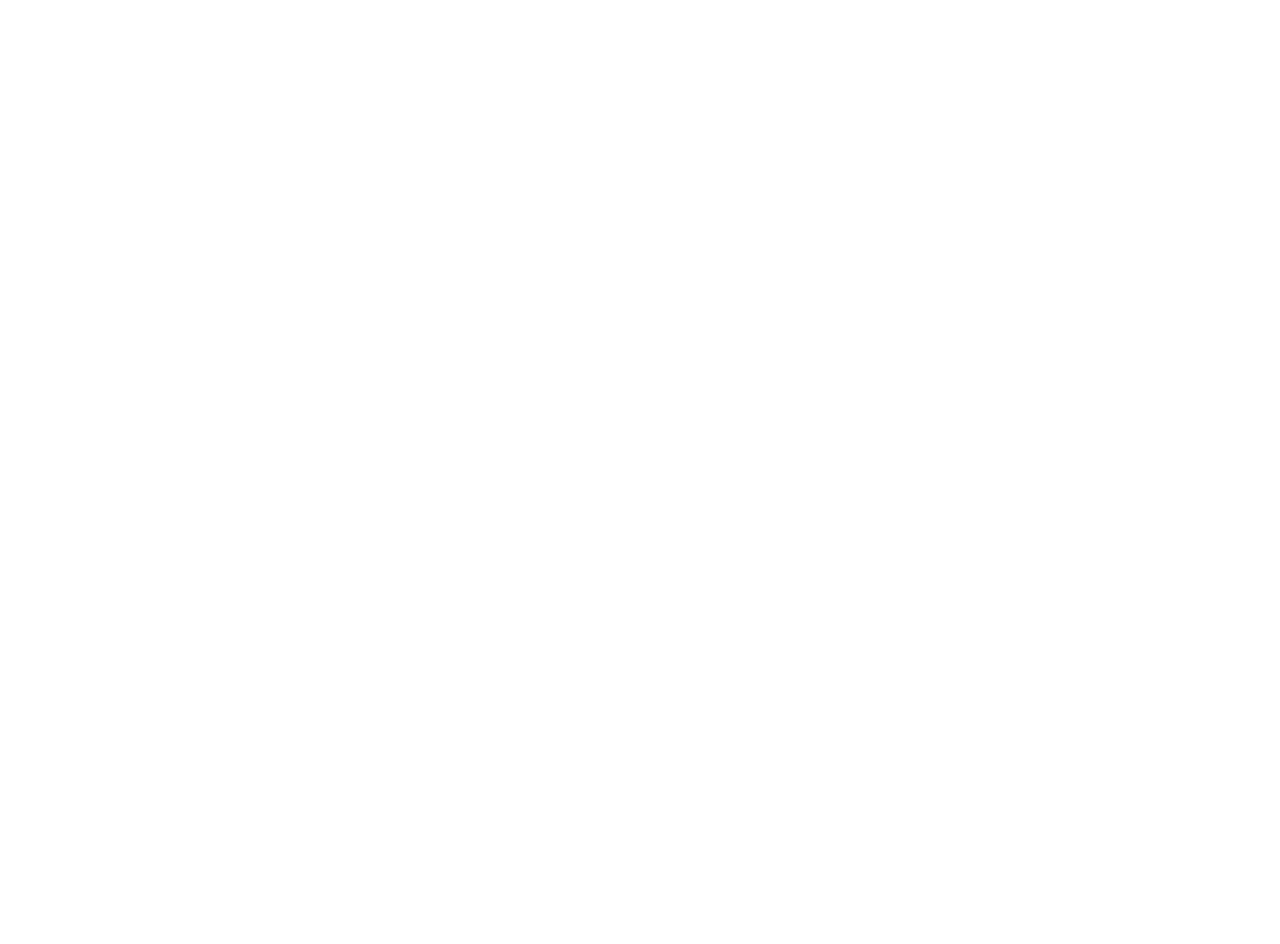
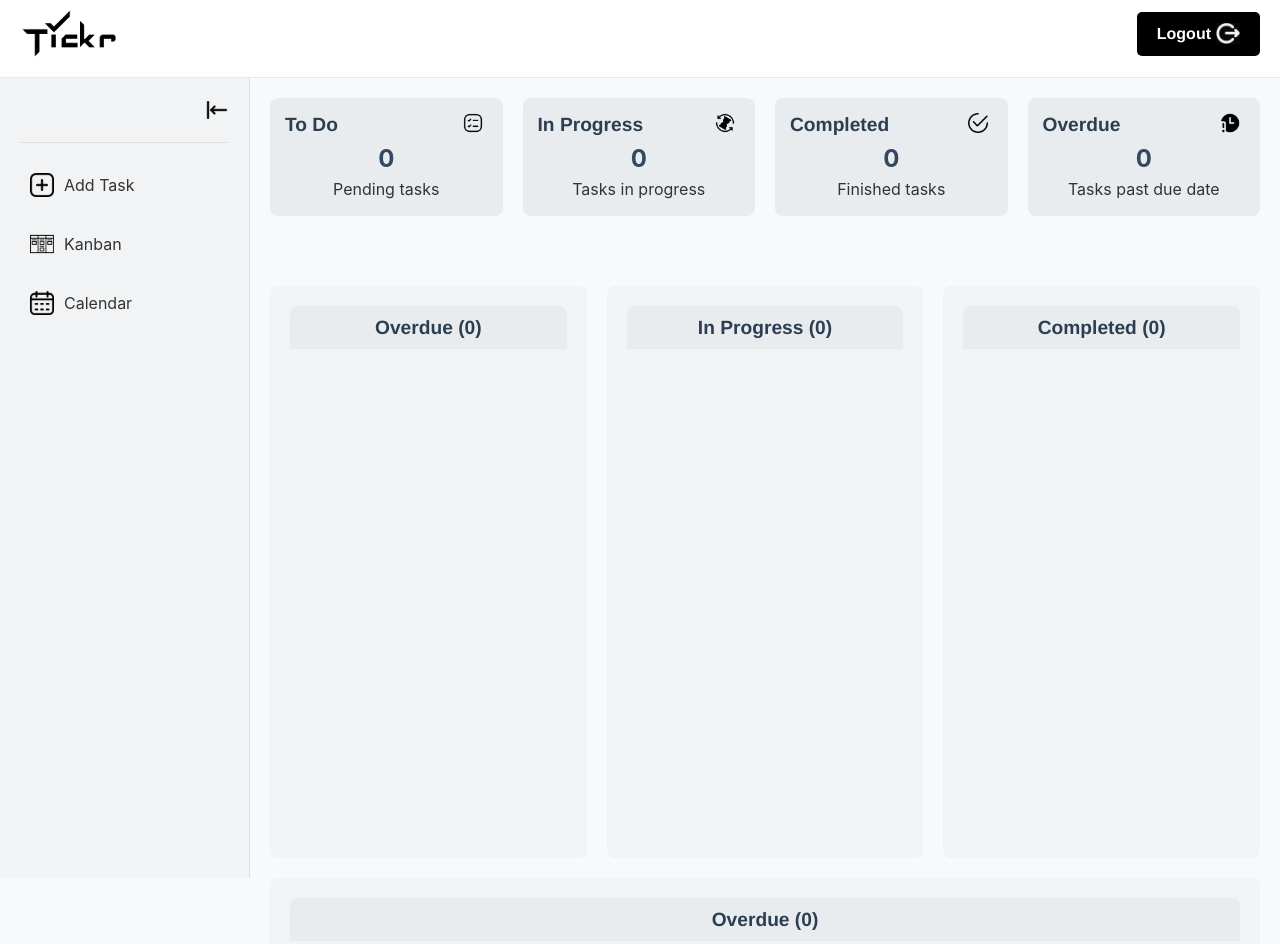
Before and after one commit to Chiranjeev-sahu/Tickr, a website: page public/dashboard.html in a window 1280 px wide. Shown: the top 944 px of the page. Before the commit the page ends 800 px from the top, so only its background shows below. Drawn offline with Linux system fonts and the light colour scheme.

Commit message:
wrote dashboard.html,dashboard.css and update auth.html

```diff
--- a/public/dashboard.html
+++ b/public/dashboard.html
@@ -0,0 +1,152 @@
+<!DOCTYPE html>
+<html lang="en">
+<head>
+    <meta charset="UTF-8">
+    <meta name="viewport" content="width=device-width, initial-scale=1.0">
+    <title>Task Management - Kanban Board</title>
+    <link rel="stylesheet" href="./styles/dashboard.css">
+    <link rel="icon" type="image/png" sizes="16x16" href="./assets/icons/favicon.jpeg">
+</head>
+<body>
+    <header class="site-header">
+        <div class="header-content">
+            <img class="logo" src="./assets/icons/icon.png" alt="Tickr Logo">
+            <div class="header-action">
+                <a href="/auth.html" class="button primary-button logout">Logout<img src="./assets/icons/logout.png" class="logout-icon" alt="Logout Icon">
+                </a>
+            </div>
+         </div>
+    </header>
+    <div class="page-container">
+        <aside class="sidebar" id="sidebar">
+            <div class="sidebar-header">
+                <button class="collapse-btn" id="collapse-btn">
+                    <img id="collapse-icon-left" src="./assets/icons/left-collapse.png" alt="Collapse Sidebar" style="display: block;">
+                    <img id="collapse-icon-right" src="./assets/icons/open-sidebar.png" alt="Collapse Sidebar" style="display: none;">
+                </button>
+            </div>
+            <nav class="sidebar-nav">
+                <ul class="nav-list">
+                    <li class="nav-item">
+                        <a href="#" class="nav-link" id="new-task-link">
+                            <img src="./assets/icons/add.png" alt="Add Task">
+                            <span>Add Task</span>
+                        </a>
+                    </li>
+                    <li class="nav-item active">
+                        <a href="#" class="nav-link" id="kanban-link">
+                            <img src="./assets/icons/kanban-board.png" alt="Kanban Board">
+                            <span>Kanban</span>
+                        </a>
+                    </li>
+                    <li class="nav-item">
+                        <a href="#" class="nav-link" id="calendar-link">
+                            <img src="./assets/icons/calendar.png" alt="Calendar">
+                            <span>Calendar</span>
+                        </a>
+                    </li>
+                </ul>
+            </nav>
+        </aside>
+        <main class="main-content kanban-view">
+            <section class="overview-section" id="overview">
+                <div class="overview-board">
+                    <div class="overview-column">
+                        <h3 class="overview-column-title">
+                            <span>To Do</span>
+                            <img src="./assets/icons/checklist.png" class="type-icon">
+                        </h3>
+                        <p id="todo-count">0</p>
+                        <p>Pending tasks</p>
+                    </div>
+                    <div class="overview-column">
+                        <h3 class="overview-column-title">
+                            <span>In Progress</span>
+                            <img src="./assets/icons/in-progress.png" class="type-icon">
+                        </h3>
+                        <p id="in-progress-count">0</p>
+                        <p>Tasks in progress</p>
+                    </div>
+                    <div class="overview-column">
+                        <h3 class="overview-column-title">
+                            <span>Completed</span>
+                            <img src="./assets/icons/checked.png" class="type-icon">
+                        </h3>
+                        <p id="completed-count">0</p>
+                        <p>Finished tasks</p>
+                    </div>
+                    <div class="overview-column">
+                        <h3 class="overview-column-title">
+                            <span>Overdue</span>
+                            <img src="./assets/icons/overdue.png" class="type-icon">
+                        </h3>
+                        <p id="overdue-count">0</p>
+                        <p>Tasks past due date</p>
+                    </div>
+                </div>
+            </section>
+
+            <section class="kanban-board" id="kanban-board">
+                <div class="kanban-column todo" data-status="todo">
+                    <div class="kanban-column-title-container">
+                        <h2 class="kanban-column-title">To Do (0)</h2>
+                    </div>
+                    <div class="task-cards" id="todo-tasks"></div>
+                </div>
+                <div class="kanban-column inprogress" data-status="inprogress">
+                    <div class="kanban-column-title-container">
+                        <h2 class="kanban-column-title">In Progress (0)</h2>
+                    </div>
+                    <div class="task-cards" id="inprogress-tasks"></div>
+                </div>
+                <div class="kanban-column completed" data-status="completed">
+                    <div class="kanban-column-title-container">
+                        <h2 class="kanban-column-title">Completed (0)</h2>
+                    </div>
+                    <div class="task-cards" id="completed-tasks"></div>
+                </div>
+                <div class="kanban-column overdue" data-status="overdue">
+                    <div class="kanban-column-title-container">
+                        <h2 class="kanban-column-title">Overdue (0)</h2>
+                    </div>
+                    <div class="task-cards" id="overdue-tasks"></div>
+                </div>
+            </section>
+        </main>
+    </div>
+    <script>
+        const collapseBtn = document.getElementById('collapse-btn');
+        const sidebar = document.getElementById('sidebar');
+        const navLinks = document.querySelectorAll('.nav-link');
+        const collapseIconLeft = document.getElementById('collapse-icon-left');
+        const collapseIconRight = document.getElementById('collapse-icon-right');
+        const todoTasksCount = document.getElementById('todo-tasks').children.length;
+        const inprogressTasksCount = document.getElementById('inprogress-tasks').children.length;
+        const completedTasksCount = document.getElementById('completed-tasks').children.length;
+        const overdueTasksCount = document.getElementById('overdue-tasks').children.length;
+
+        document.querySelector('.kanban-column-title-container h2').textContent = `To Do (${todoTasksCount})`;
+        document.querySelector('.kanban-column-title-container h2').textContent = `In Progress (${inprogressTasksCount})`;
+        document.querySelector('.kanban-column-title-container h2').textContent = `Completed (${completedTasksCount})`;
+        document.querySelector('.kanban-column-title-container h2').textContent = `Overdue (${overdueTasksCount})`;
+
+        collapseBtn.addEventListener('click', () => {
+            sidebar.classList.toggle('collapsed');
+            if (sidebar.classList.contains('collapsed')) {
+                collapseIconLeft.style.display = 'none';
+                collapseIconRight.style.display = 'block';
+            } else {
+                collapseIconLeft.style.display = 'block';
+                collapseIconRight.style.display = 'none';
+            }
+        });
+
+        navLinks.forEach(link => {
+            link.addEventListener('click', () => {
+                navLinks.forEach(link => link.classList.remove('active'));
+                link.classList.add('active');
+            });
+        });
+    </script>
+</body>
+</html>
--- a/public/styles/dashboard.css
+++ b/public/styles/dashboard.css
@@ -0,0 +1,365 @@
+*,
+*::before,
+*::after {
+    box-sizing: border-box;
+    margin: 0;
+    padding: 0;
+}
+
+html,
+body {
+    height: 100%;
+    margin: 0;
+    padding: 0;
+    font-family: 'Inter', sans-serif;
+    line-height: 1.5;
+    color: #333;
+    background-color: #f8f9fa;
+}
+
+a {
+    color: #adb1b6;
+    text-decoration: none;
+}
+
+a:hover {
+    color: #76797c;
+    text-decoration: none;
+}
+
+h1,h2,h3,h4,h5,h6 {
+    font-family: 'Franklin Gothic Medium', 'Arial Narrow', Arial, sans-serif;
+    color: #222;
+    margin-bottom: 1em;
+    line-height: 1.2;
+    font-weight: 600;
+}
+
+h1 {
+    font-size: 2.5rem;
+}
+
+h2 {
+    font-size: 2rem;
+}
+
+h3 {
+    font-size: 1.5rem;
+}
+
+h4 {
+    font-size: 1.2rem;
+}
+
+.button {
+    display: inline-block;
+    padding: 10px 20px;
+    border-radius: 5px;
+    text-decoration: none;
+    cursor: pointer;
+    transition: background-color 0.3s ease;
+    border: none;
+    font-family: 'Franklin Gothic Medium', 'Arial Narrow', Arial, sans-serif;
+    font-weight: 600;
+}
+
+.primary-button {
+    background-color: #000000;
+    color: white;
+}
+
+.header-action .logout:hover {
+    transform: translateY(-3px);
+}
+
+img {
+    max-width: 100%;
+    height: auto;
+    display: block;
+}
+
+.page-container {
+    display: flex;
+    min-height: 100vh;
+    flex-direction: row;
+}
+
+header {
+    position: sticky;
+    top: 0;
+    padding: 10px 16px;
+    border-bottom: 1px solid #ebe9df;
+    color: #f1f1f1;
+    backdrop-filter: blur(7px);
+    padding-inline: 20px;
+    z-index: 1000;
+    background-color: rgba(255, 255, 255, 0.9);
+}
+
+.header-content {
+    display: flex;
+    justify-content: space-between;
+    align-items: center;
+    margin-bottom: 10px;
+}
+
+.logo {
+    max-width: 100px;
+    height: auto;
+}
+
+.logout-action {
+    display: flex;
+    align-items: center;
+    gap: 10px;
+}
+
+.logout {
+    color: white;
+    text-decoration: none;
+    font-family: 'Franklin Gothic Medium', 'Arial Narrow', Arial, sans-serif;
+    font-weight: 600;
+    display: flex;
+    align-items: center;
+    gap: 5px;
+}
+
+.logout-icon {
+    width: 24px;
+    height: auto;
+}
+
+.sidebar {
+    width: 250px;
+    background-color: #f1f3f5;
+    padding: 20px;
+    transition: width 0.3s ease;
+    border-right: 1px solid #e0e0e0;
+}
+
+.sidebar.collapsed {
+    width: 80px;
+}
+
+.sidebar.collapsed .nav-link span {
+    display: none;
+}
+
+.sidebar.collapsed .sidebar-header {
+    margin-bottom: 0px;
+}
+
+.sidebar-header {
+    display: flex;
+    justify-content: flex-end;
+    margin-bottom: 20px;
+    padding-bottom: 20px;
+    border-bottom: 1px solid #e0e0e0;
+}
+
+.collapse-btn {
+    background-color: transparent;
+    border: none;
+    cursor: pointer;
+    padding: 0;
+}
+
+.collapse-btn img {
+    width: 24px;
+    height: auto;
+}
+
+#collapse-icon-left {
+    display: block;
+}
+
+#collapse-icon-right {
+    display: none;
+}
+
+.nav-list {
+    list-style: none;
+    padding: 0;
+}
+
+.nav-item {
+    margin-bottom: 15px;
+}
+
+.nav-link {
+    display: flex;
+    align-items: center;
+    gap: 10px;
+    color: #333;
+    padding: 10px;
+    border-radius: 8px;
+    transition: background-color 0.3s ease;
+    text-decoration: none;
+    white-space: nowrap;
+}
+
+.nav-link:hover {
+    background-color: #e0e0e0;
+}
+
+.nav-link.active {
+    background-color: #757c83;
+    color: white;
+}
+
+.nav-link img {
+    width: 24px;
+    height: auto;
+}
+
+.main-content {
+    flex: 1;
+    padding: 20px;
+    display: flex;
+    flex-direction: column;
+}
+
+.kanban-view {
+    flex: 1;
+    display: flex;
+    flex-direction: column;
+}
+
+.overview-section {
+    margin-bottom: 40px;
+}
+
+.overview-board {
+    display: flex;
+    justify-content: space-between;
+    margin-bottom: 10px;
+    flex-wrap: wrap;
+    gap: 20px;
+}
+
+.overview-column {
+    flex: 1;
+    min-width: 200px;
+    padding: 15px;
+    border-radius: 8px;
+    background-color: #e9ecef;
+    text-align: center;
+}
+
+.overview-column-title {
+    font-size: 1.2rem;
+    margin-bottom: 5px;
+    color: #2c3e50;
+    display: flex;
+    justify-content: space-between;
+    gap: 5px;
+}
+
+.overview-column-title img {
+    margin-right: 5px;
+}
+
+#todo-count,
+#in-progress-count,
+#completed-count,
+#overdue-count {
+    font-size: 1.5rem;
+    font-weight: bold;
+    color: #34495e;
+}
+
+.kanban-board {
+    display: flex;
+    flex: 1;
+    justify-content: space-between;
+    gap: 20px;
+    margin-top: 20px;
+    flex-wrap: wrap;
+}
+
+.kanban-column {
+    flex: 1;
+    min-width: 250px;
+    border-radius: 8px;
+    padding: 20px;
+    background-color: #f1f3f5;
+    display: flex;
+    flex-direction: column;
+    height: 100%;
+}
+
+.kanban-column-title-container {
+    background-color: #e9ecef;
+    padding: 10px;
+    border-radius: 8px 8px 0 0;
+    margin-bottom: 10px;
+}
+
+.kanban-column-title {
+    font-size: 1.2rem;
+    margin-bottom: 0;
+    color: #2c3e50;
+    text-align: center;
+}
+
+.task-cards {
+    flex: 1;
+    overflow-y: auto;
+}
+
+.task-card {
+    padding: 15px;
+    margin-bottom: 10px;
+    background-color: #ffffff;
+    border-radius: 8px;
+    box-shadow: 0 2px 4px rgba(0, 0, 0, 0.1);
+    cursor: pointer;
+    transition: background-color 0.2s ease;
+    border: 1px solid #ddd;
+    color: #000000;
+}
+
+.task-card:hover {
+    transform: translateY(-5px);
+}
+
+.type-icon {
+    width: 20px;
+    height: 20px;
+    margin-right: 5px;
+    vertical-align: middle;
+}
+
+.logout {
+    display: flex;
+    align-items: center;
+    gap: 5px;
+    color: white;
+    text-decoration: none;
+    font-family: 'Franklin Gothic Medium', 'Arial Narrow', Arial, sans-serif;
+    font-weight: 600;
+}
+
+@media (max-width: 992px) {
+    .page-container {
+        flex-direction: column;
+    }
+
+    .sidebar {
+        width: 100%;
+        border-bottom: 1px solid #e0e0e0;
+    }
+
+    .main-content {
+        width: 100%;
+    }
+
+    .kanban-board {
+        flex-direction: column;
+    }
+
+    .kanban-column {
+        min-width: 100%;
+        margin-bottom: 20px;
+    }
+}
```
Also changed, not shown: public/auth.html (+1 -1 lines).
